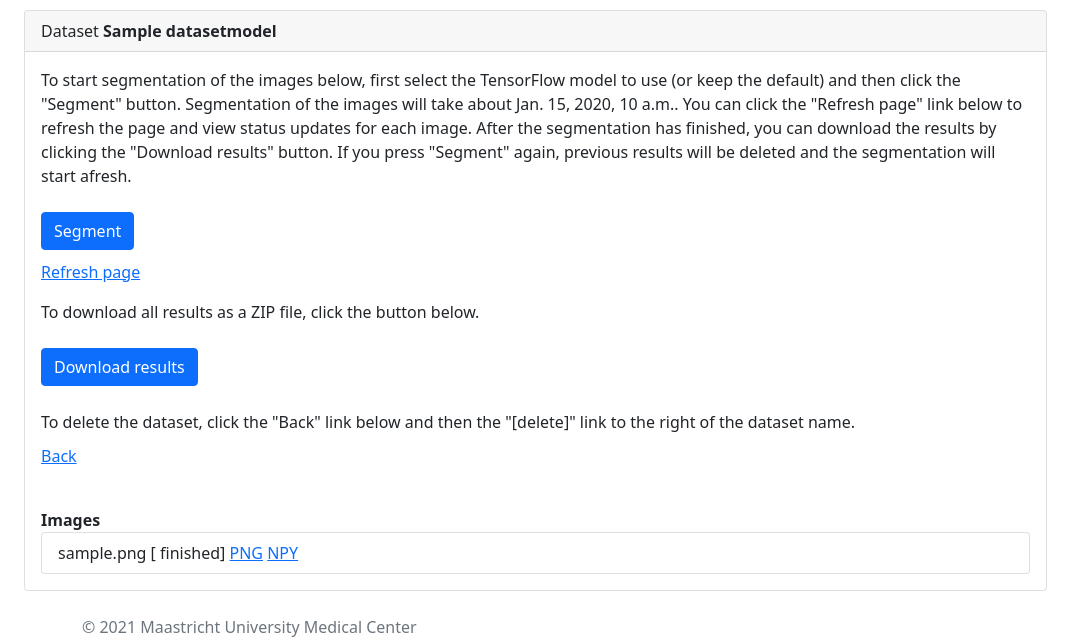
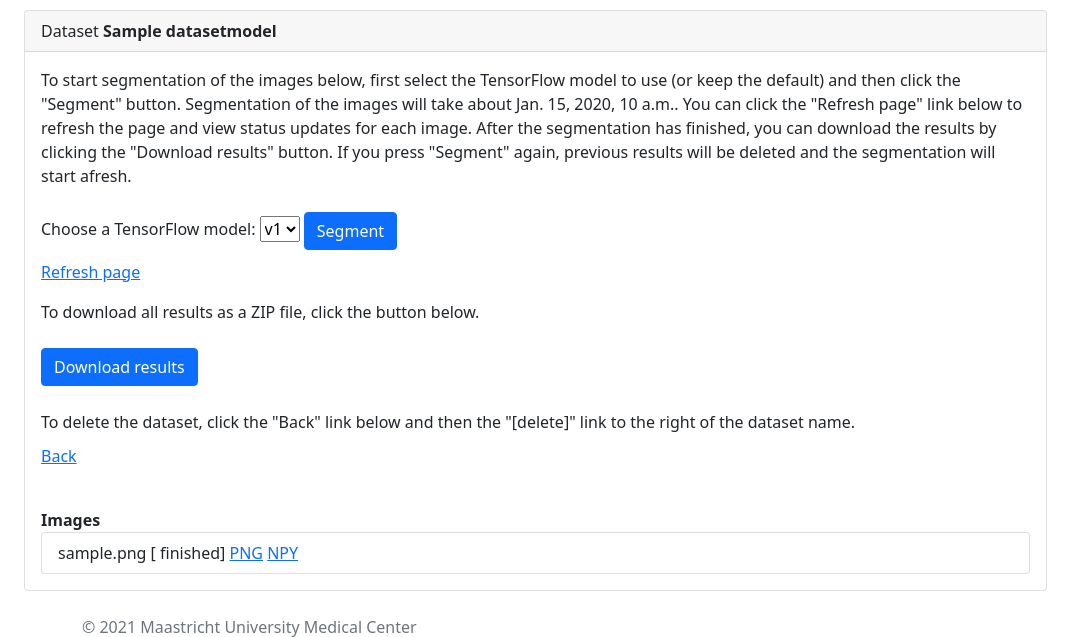
Before and after one commit to rbrecheisen/l3autoseg-old, a Django app: template src/l3autoseg/app/templates/dataset.html in a window 1280 px wide. Shown: the part 58-695 px from the top of the page, without its empty margins (0-1086 px from the left). Run offline with Django 3.2, Linux system fonts and the light colour scheme; tables that the repository leaves empty hold one stand-in row (values such as "Sample post"); the template is opened without the code that fills it: values that come from a table or form of the project are taken from there, most other values are stand-ins (such as "Sample title", 1, 10 or a date in 2020).

Commit message:
Small UI updates

```diff
--- a/src/l3autoseg/app/templates/dataset.html
+++ b/src/l3autoseg/app/templates/dataset.html
@@ -15,6 +15,11 @@
                         button. If you press "Segment" again, previous results will be deleted and the segmentation
                         will start afresh.<br>
                         <br>
+                        <label for="models">Choose a TensorFlow model:</label>
+                        <select name="models" id="models">
+                            <option value="v1">v1</option>
+                            <option value="v2">v2</option>
+                        </select>
                         <a href="/datasets/{{ dataset.id }}?action=segment">
                             <button class="btn btn-primary">Segment</button>
                         </a>
```
